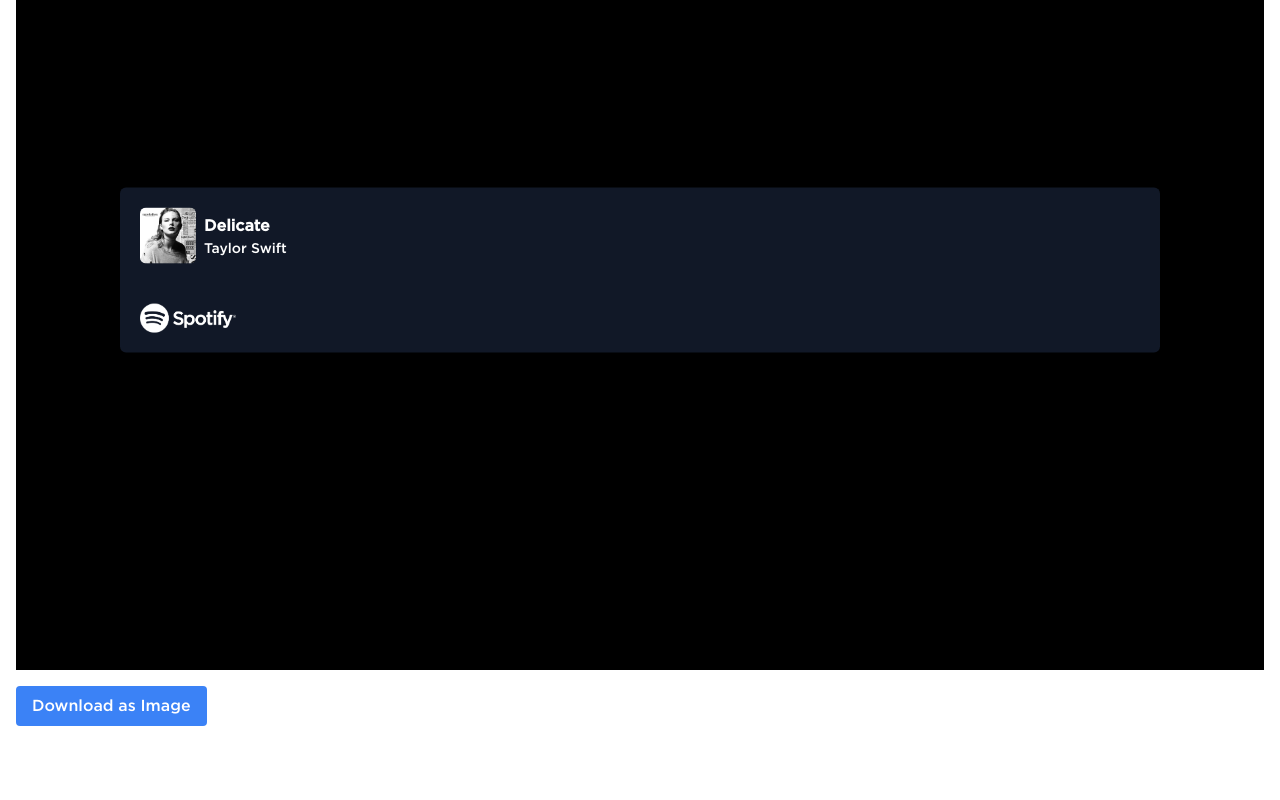
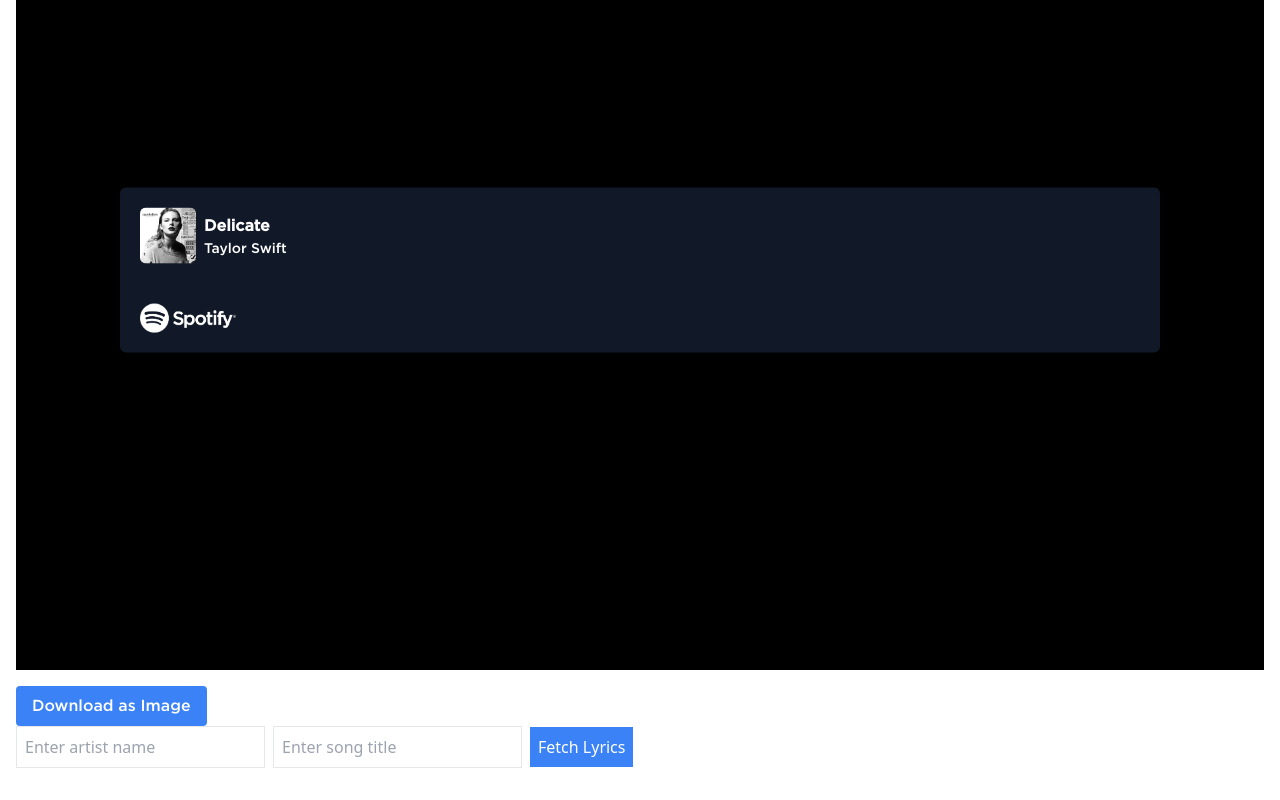
Before and after one commit to Saiyan619/melodymeme, a React (Vite) app: page / in a window 1280 px wide. Shown: the part 345-1145 px from the top of the page. Before the commit the page ends 1087 px from the top, so only its background shows below. Built offline with nearby package versions, Linux system fonts and the light colour scheme; no server answers.

Commit message:
api integration

```diff
--- a/src/App.jsx
+++ b/src/App.jsx
@@ -9,7 +9,7 @@
       MelodyMeme
     </h1>
 <CustomEditor />
-      {/* <TestApi /> */}
+      <TestApi />
 </div>  )
 }
 
--- a/src/TestApi.jsx
+++ b/src/TestApi.jsx
@@ -1,48 +1,83 @@
-import React from 'react'
-import { useEffect } from 'react'
+import React, { useState, useEffect } from 'react';
+import sanitizeHtml from 'sanitize-html';
 
-const TestApi = () => {
+function TestApi() {
+  const [artist, setArtist] = useState('');
+  const [title, setTitle] = useState('');
+  const [lyrics, setLyrics] = useState('');
+  const [error, setError] = useState(null);
+  const [Releases, setReleases] = useState('')
+
+  const fetchLyrics = async () => {
+    try {
+      const response = await fetch(`https://api.lyrics.ovh/v1/${artist}/${title}`);
+      const data = await response.json();
+      if (response.ok) {
+        // Sanitize and replace newlines with <br> tags
+        const sanitizedLyrics = sanitizeHtml(data.lyrics).replace(/\n/g, '<br/>');
+        setLyrics(sanitizedLyrics);
+      } else {
+        setError('Failed to fetch lyrics');
+      }
+    } catch (err) {
+      setError('An error occurred while fetching lyrics');
+    }
+  };
+
     useEffect(() => {
-        const fetchToken = async () => {
-          const clientId = 'd46219bf9b64425bbbcadb415d889176'; // Replace with your actual client ID
-          const clientSecret = '34410039424e44928aa70c022a7bb6f0'; // Replace with your actual client secret
+      const fetchReleases = async () => {
+        const artistId = 'your-artist-id';  // Replace with the actual artist ID
+        const url = `https://coverartarchive.org/release/76df3287-6cda-33eb-8e9a-044b5e15ffdd`; // Correct URL
 
-          try {
-            const response = await fetch('https://accounts.spotify.com/api/token', {
-                method: 'POST',
-                body: new URLSearchParams({
-                  'grant_type': 'client_credentials',
-                  'client_id': 'd46219bf9b64425bbbcadb415d889176', // Replace with your actual client ID
-                  'client_secret': 'd46219bf9b64425bbbcadb415d889176' // Replace with your actual client secret
-                }),
-                headers: {
-                  'Content-Type': 'application/x-www-form-urlencoded'
-                }
-              });
+        try {
+          const response = await fetch(url);
+          if (!response.ok) {
+            throw new Error(`Error: ${response.status}`);
+          }
+          const data = await response.json();
+          setReleases(data);
+          console.log(data);
+        } catch (err) {
+          console.log(err);
+        }
+      };
 
-              if (!response.ok) {
-                throw new Error('Failed to fetch token');
-              }
+      fetchReleases();
+    }, []);
 
-              const data = await response.json();
-              setToken(data.access_token);
-          } catch (error) {
-            console.error('Error fetching token:', error);
-          }
-        };
 
-        fetchToken();
-      }, []);
 
 
   return (
-      <div>
-             <div>
-      <h1>Spotify Access Token</h1>
-      {/* {token ? <p>Token: {token}</p> : <p>Loading...</p>} */}
+    <div>
+      <input
+        type="text"
+        value={artist}
+        onChange={(e) => setArtist(e.target.value)}
+        placeholder="Enter artist name"
+        className="border p-2"
+      />
+      <input
+        type="text"
+        value={title}
+        onChange={(e) => setTitle(e.target.value)}
+        placeholder="Enter song title"
+        className="border p-2 ml-2"
+      />
+      <button onClick={fetchLyrics} className="bg-blue-500 text-white p-2 ml-2">
+        Fetch Lyrics
+      </button>
+
+      {error ? (
+        <p className="text-red-500 mt-4">{error}</p>
+      ) : (
+        <div
+          className="mt-4"
+          dangerouslySetInnerHTML={{ __html: lyrics }}
+        />
+      )}
     </div>
-    </div>
-  )
+  );
 }
 
-export default TestApi
+export default TestApi;
```
